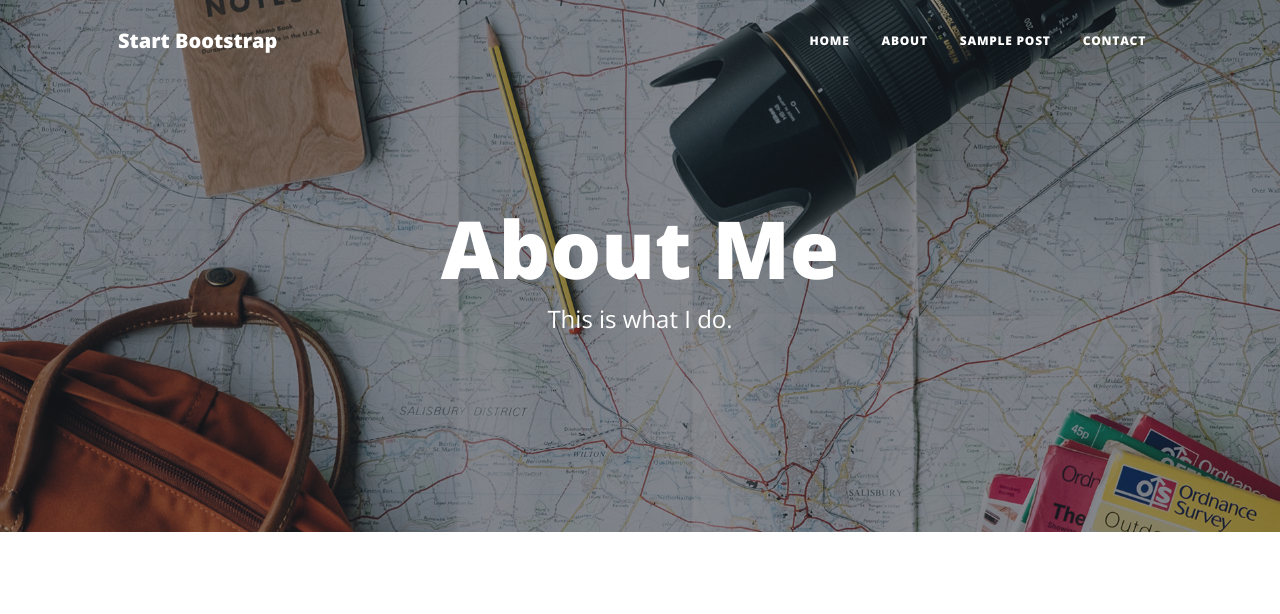
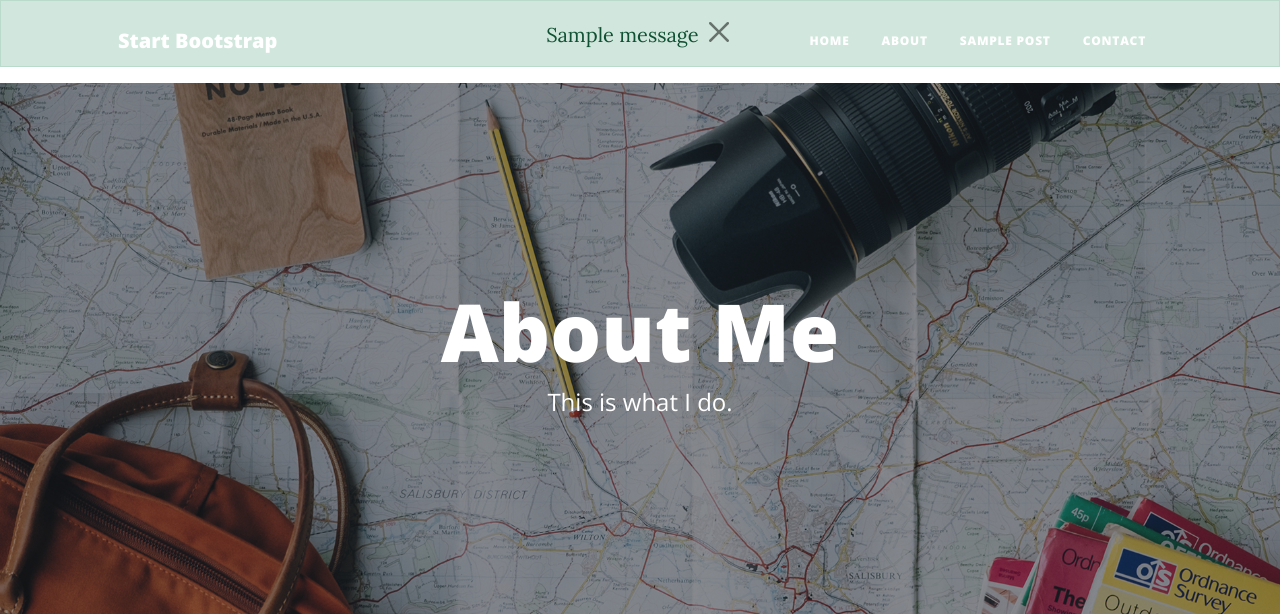
Before and after one commit to ji1210h/JH-flask-Study, a Flask app: template FLask/secondflask/blog/templates/about.html in a window 1280 px wide. Shown: the top 614 px of the page. Run offline with Flask 2, Linux system fonts and the light colour scheme; the template is opened without the code that fills it, so the values that code supplies are empty; one stand-in notice (Sample message) is shown; some libraries are stand-ins or nearby versions.

Commit message:
base.html에 성공메세지 추가

```diff
--- a/FLask/secondflask/blog/__init__.py
+++ b/FLask/secondflask/blog/__init__.py
@@ -19,7 +19,7 @@ def create_app():
 
     # blueprint 등록
     from .views import views
-    app.register_blueprint(views, url_prefix="/blog")
+    app.register_blueprint(views, url_prefix="/")
 
     from .auth import auth
     app.register_blueprint(auth, url_prefix="/auth")
--- a/FLask/secondflask/blog/templates/base.html
+++ b/FLask/secondflask/blog/templates/base.html
@@ -47,6 +47,26 @@
         </div>
     </div>
 </nav>
+
+{% with messages = get_flashed_messages(with_categories=True) %}
+    {% if messages %}
+        {% for category, message in messages %}
+            {# 카테고리 == error 이라면, 실패 메시지를 출력 #}
+            {% if category == "error" %}
+                <div class="alert alert-danger alert-dismissable fade show" role="alert" style="text-align: center">
+                    {{ message }}
+                    <button type="button" class="btn-close" data-bs-dismiss="alert"></button>
+                </div>
+                {# 그렇지 않다면, 성공 메시지를 출력 #}
+            {% else %}
+                <div class="alert alert-success alert-dismissable fade show" role="alert" style="text-align: center">
+                    {{ message }}
+                    <button type="button" class="btn-close" data-bs-dismiss="alert"></button>
+                </div>
+            {% endif %}
+        {% endfor %}
+    {% endif %}
+{% endwith %}
 
 {# 변화하는 부분 #}
 {% block header %}{% endblock %}
--- a/FLask/secondflask/blog/views.py
+++ b/FLask/secondflask/blog/views.py
@@ -1,9 +1,11 @@
 from flask import Blueprint, render_template
+from flask_login import current_user
 
 views = Blueprint("views", __name__)
 
 
 @views.route("/")
+@views.route("/home")
 def home():
     return render_template("index.html")
 
```
